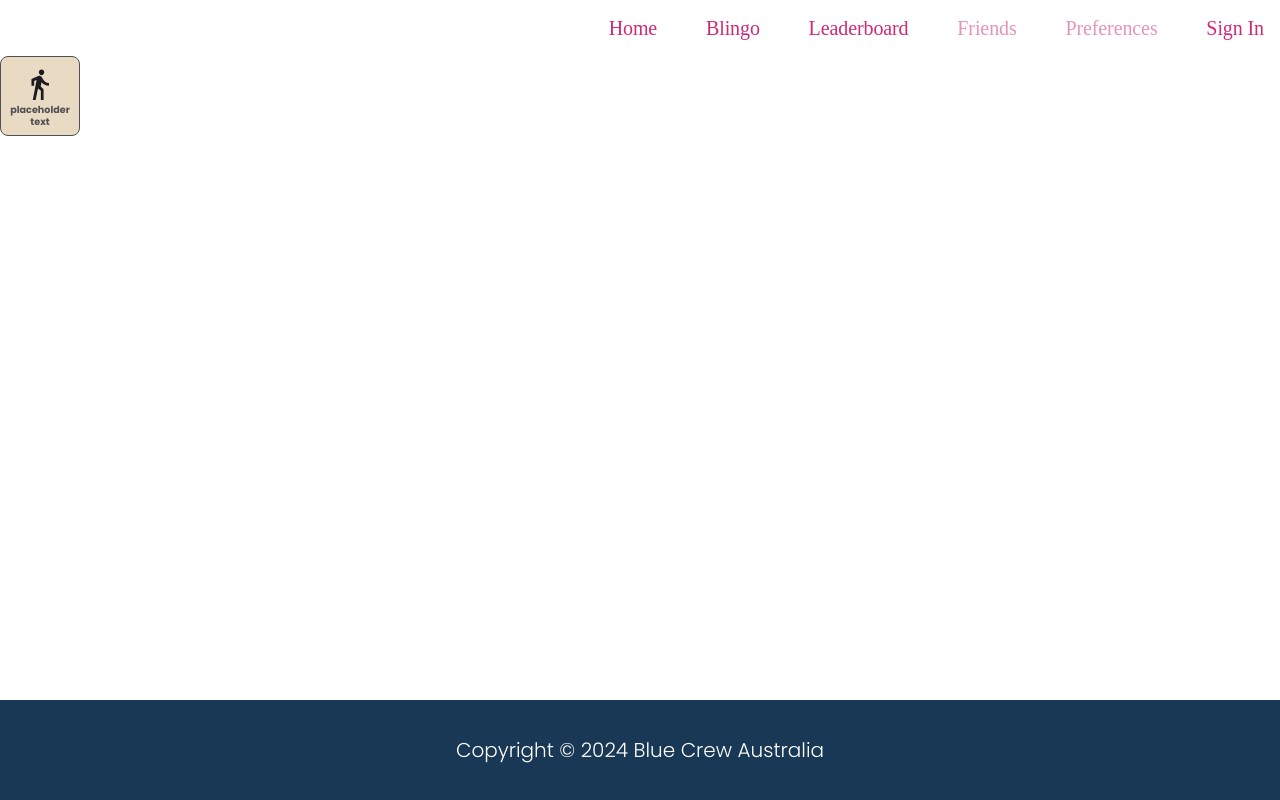
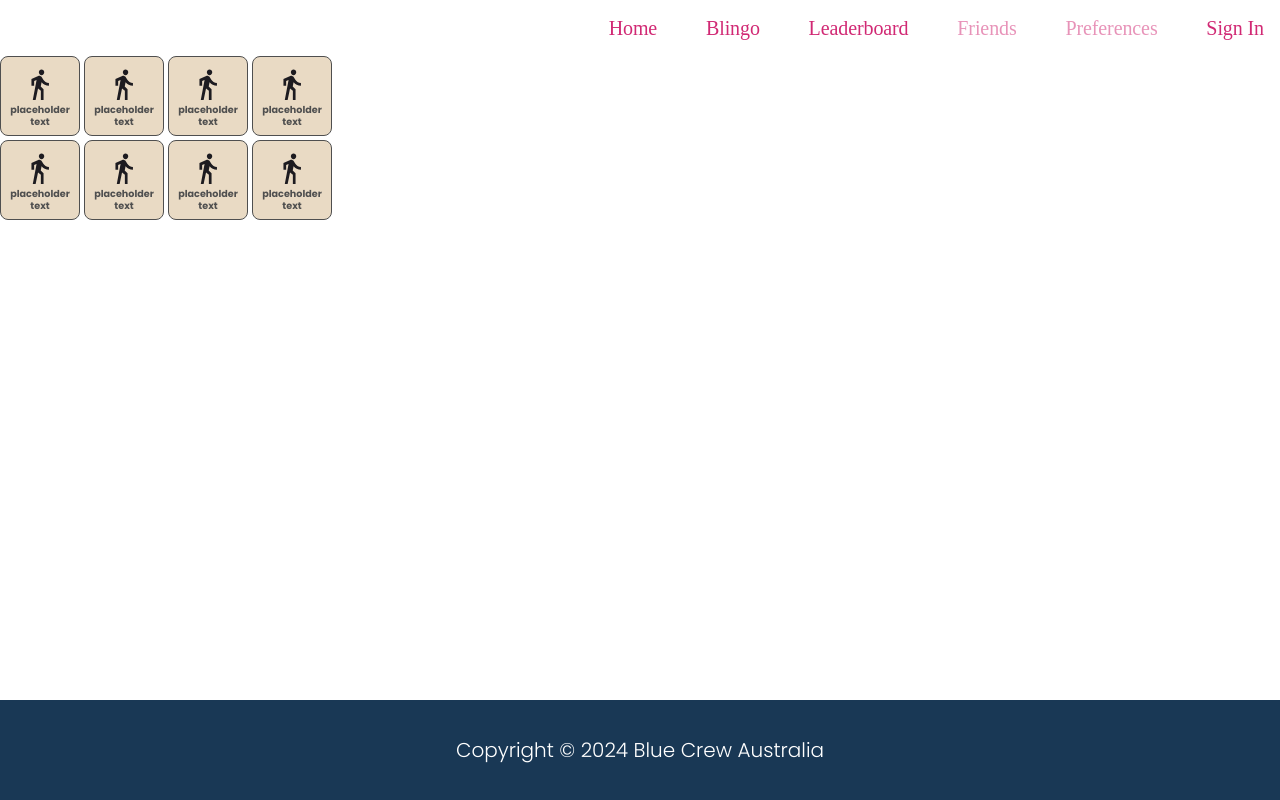
Before and after one commit to codersforcauses/bluecrew, a Vue app in the folder client/: page /blingo in a window 1280 px wide. Built offline with nearby package versions, Linux system fonts and the light colour scheme; the HTML template or start-up script is replaced by a standard one; a web font is replaced by a local one.

Commit message:
add grid

```diff
--- a/client/src/components/BingoTile.vue
+++ b/client/src/components/BingoTile.vue
@@ -1,9 +1,9 @@
 <script setup lang="ts">
 
 defineProps<{
-    type: string
+    type: "connect" |"understand" | "act"
     text: string
-    status: string
+    status: "not started" | "started" | "completed"
     selected: boolean
 }>()
 
@@ -22,7 +22,6 @@ function getIconSrc(type: string): string {
 
 </script>
 
-<!-- Added flex and text styling, call function for name of icon src, add image width -->
 <template>
     <div class="bg-creamWhite outer-tile rounded-lg d-flex flex-column align-center ">
 
--- a/client/src/views/BlingoView.vue
+++ b/client/src/views/BlingoView.vue
@@ -3,8 +3,17 @@ import BlingoTile from '@/components/BingoTile.vue'
 </script>
 
 <template>
-    <div>
-        <BlingoTile type="" text="placeholder text" status="" selected="true" />
+    <div class="d-flex ga-1">
+        <BlingoTile type="connect" text="placeholder text" status="not started" selected="true" />
+        <BlingoTile type="connect" text="placeholder text" status="not started" selected="true" />
+        <BlingoTile type="connect" text="placeholder text" status="not started" selected="true" />
+        <BlingoTile type="connect" text="placeholder text" status="not started" selected="true" />
+    </div>
+    <div class="d-flex ga-1 mt-1">
+        <BlingoTile type="connect" text="placeholder text" status="not started" selected="true" />
+        <BlingoTile type="connect" text="placeholder text" status="not started" selected="true" />
+        <BlingoTile type="connect" text="placeholder text" status="not started" selected="true" />
+        <BlingoTile type="connect" text="placeholder text" status="not started" selected="true" />
     </div>
 </template>
 
```
